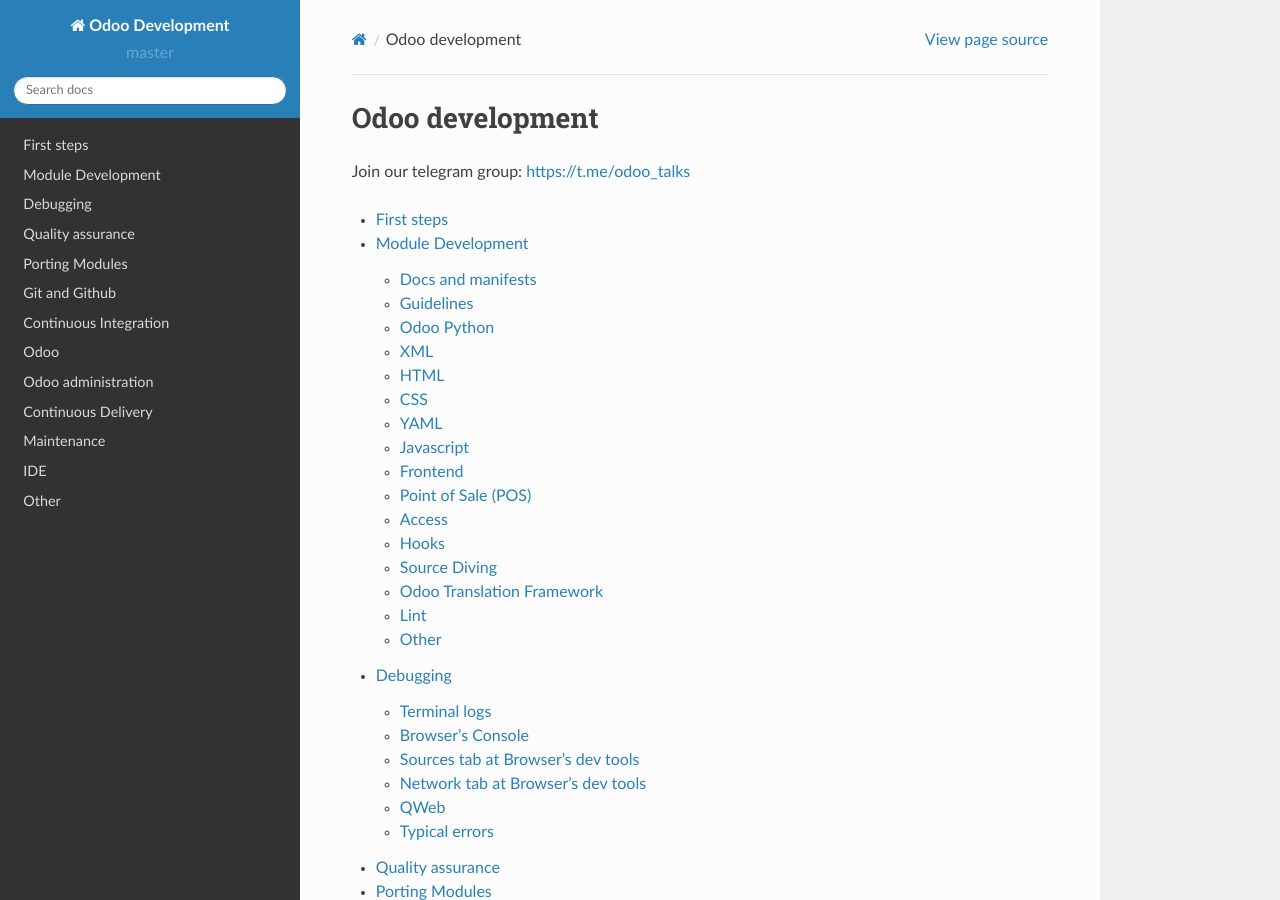
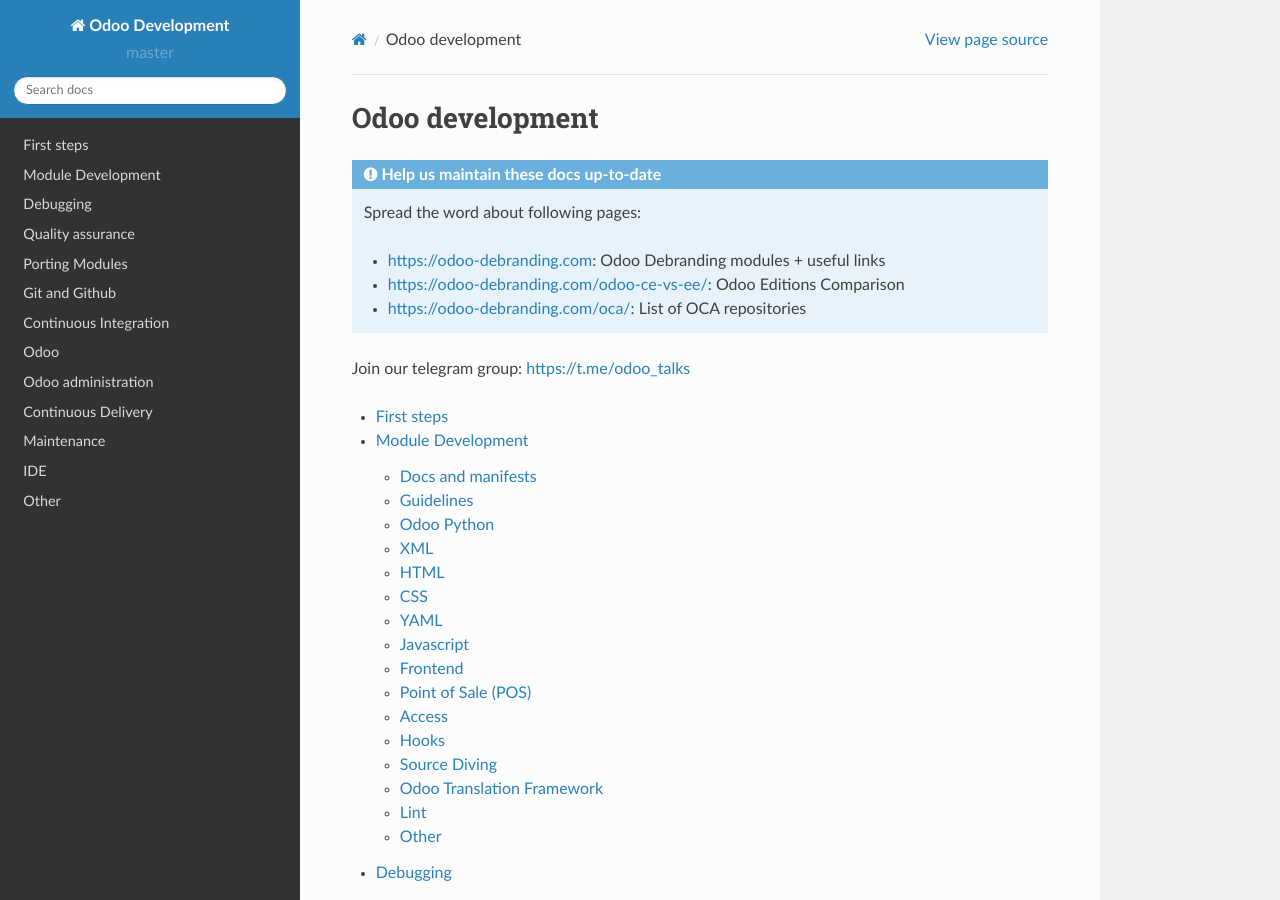
Before and after one commit to itpp-labs/odoo-development, a Sphinx documentation site: the page built from docs/index.rst, in a window 1280 px wide and 900 px high. Built offline with Sphinx 7.4.7 and the Read the Docs theme 2.0.0, drawn with Linux system fonts in a browser that asks for light colours.

Commit message:
Update index.rst

```diff
--- a/docs/index.rst
+++ b/docs/index.rst
@@ -1,5 +1,14 @@
 Odoo development
 ================
+
+.. admonition:: Help us maintain these docs up-to-date
+   :class: info
+
+   Spread the word about following pages:
+
+   * https://odoo-debranding.com: Odoo Debranding modules + useful links
+   * https://odoo-debranding.com/odoo-ce-vs-ee/: Odoo Editions Comparison
+   * https://odoo-debranding.com/oca/: List of OCA repositories
 
 Join our telegram group: https://t.me/odoo_talks
 
```
